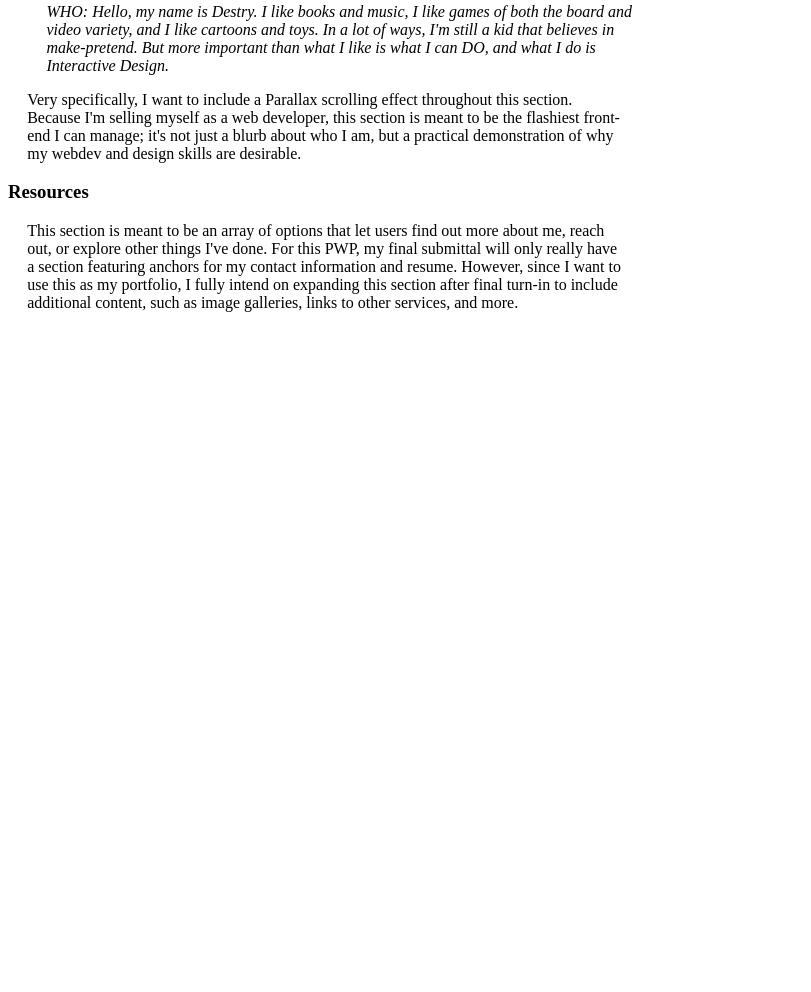
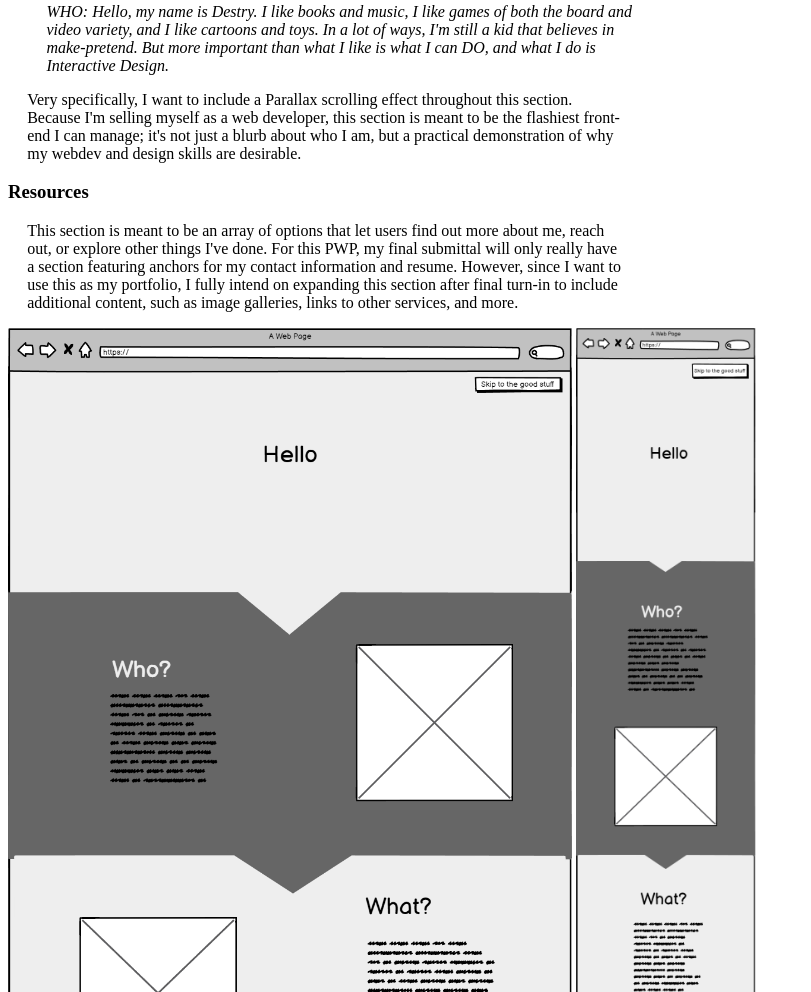
Before and after one commit to DestryU/destryU-pwp, a plain HTML site: page public_html/documentation/milestone-2.html in a window 1280 px wide. Shown: the part 728-1720 px from the top of the page, without its empty margins (0-811 px from the left). Before the commit the page ends 1056 px from the top, so only its background shows below. Drawn offline with Linux system fonts and the light colour scheme.

Commit message:
Added simplified wireframes for desktop and mobile; simplified wireframes

```diff
--- a/public_html/documentation/milestone-2.html
+++ b/public_html/documentation/milestone-2.html
@@ -85,6 +85,9 @@
     after final turn-in to include additional content, such as image galleries, links to other services, and more.
 </p>
 
+<img src="./Desktop%20View.png" alt="Desktop View" class="setInline" style="height: 1920px">
+<img src="./Mobile%20View.png" alt="Mobile View" class="setInline" style="height: 1920px">
+
 <!--
 
 !! IMPORTANT !!
```
Also changed, not shown: public_html/documentation/Desktop View.png (added), public_html/documentation/Mobile View.png (added).
